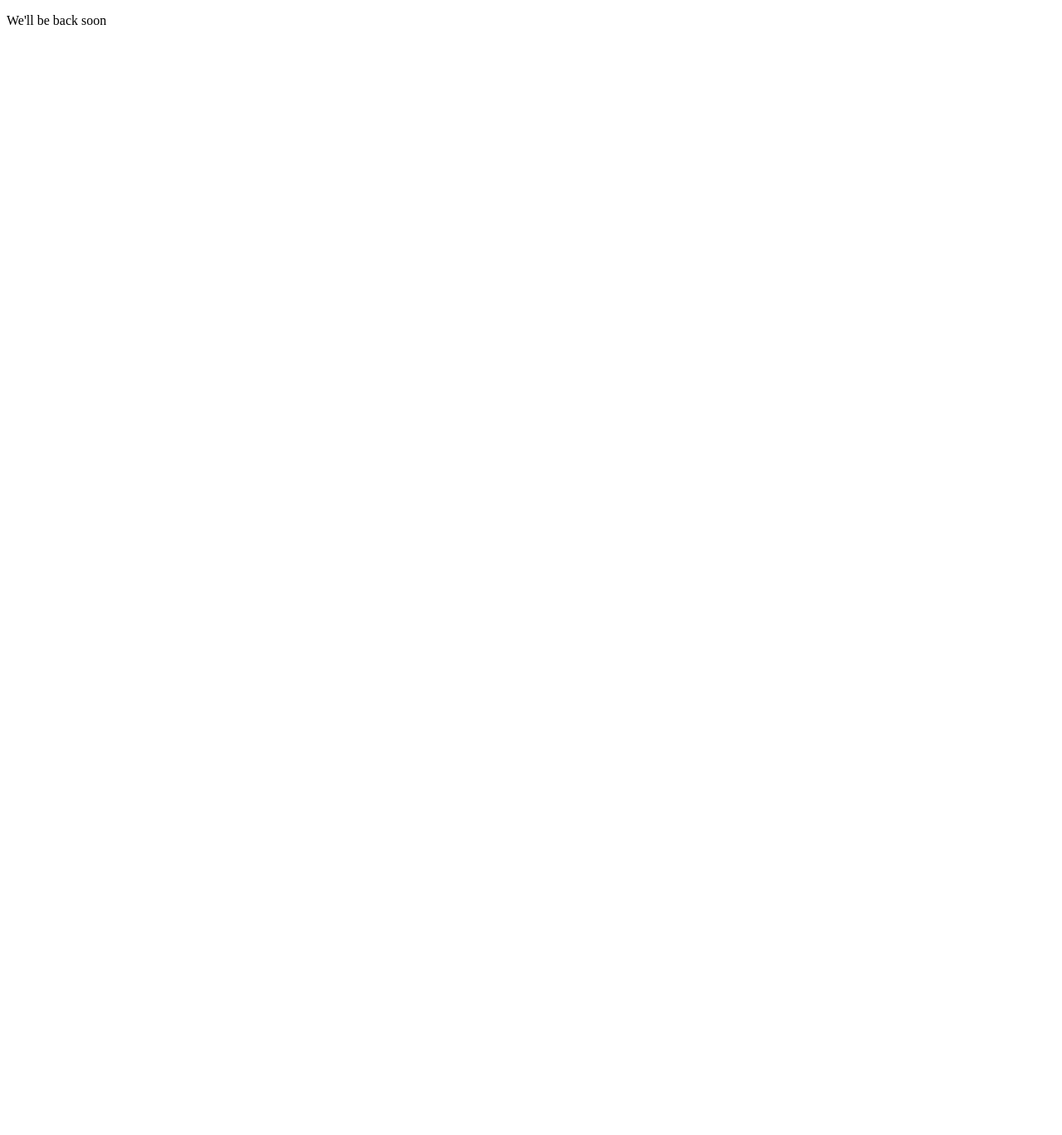
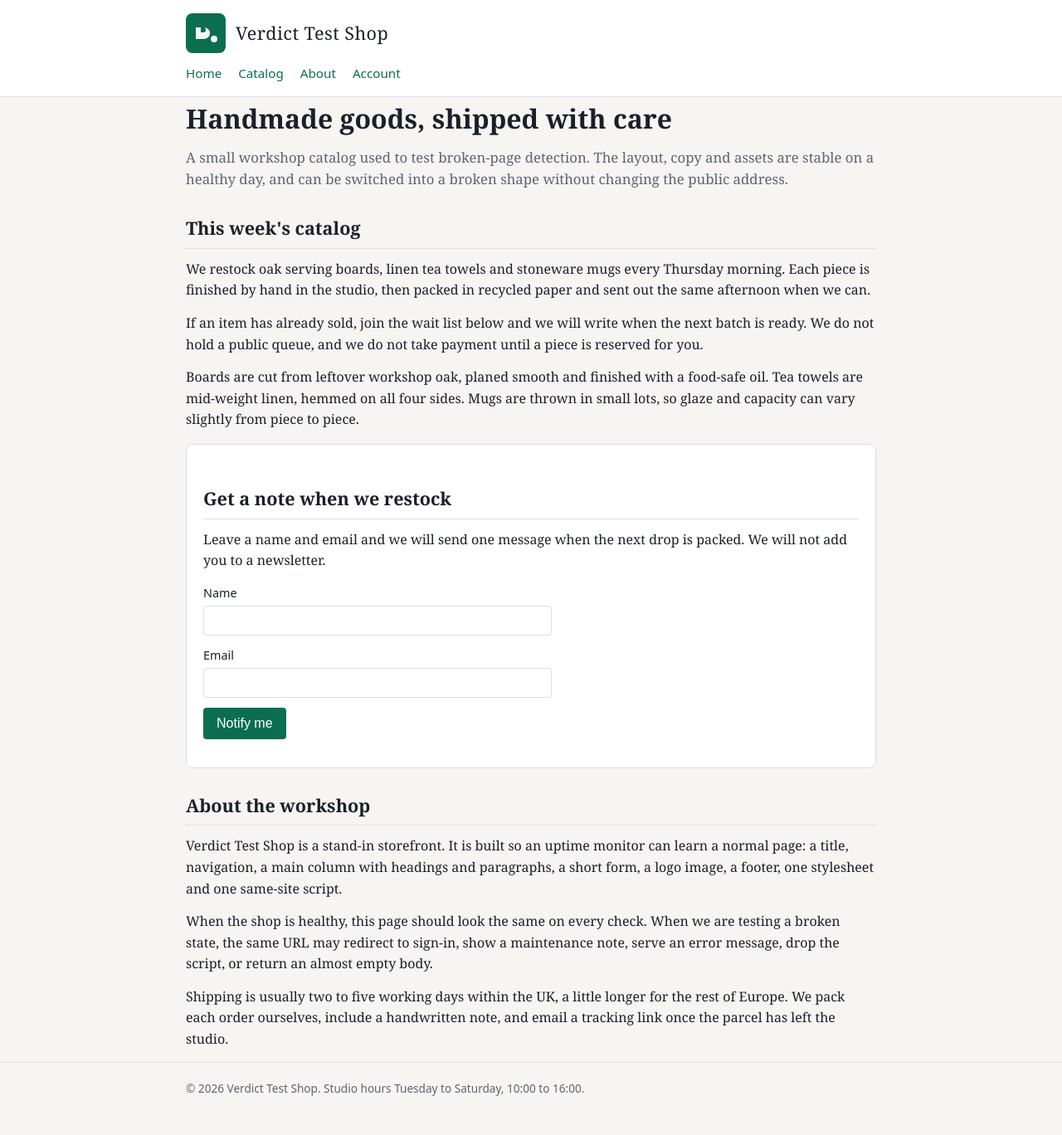
Before and after one commit to Pingara/Pingara.github.io, a plain HTML site: page index.html in a window 1280 px wide. Shown: the whole page at 83% size. Before the commit the page ends 800 px from the top, so only its background shows below. Drawn offline with Linux system fonts and the light colour scheme.

Commit message:
mode: healthy

```diff
--- a/index.html
+++ b/index.html
@@ -2,9 +2,62 @@
 <html lang="en">
 <head>
   <meta charset="utf-8">
-  <title>We'll be back soon</title>
+  <meta name="viewport" content="width=device-width, initial-scale=1">
+  <title>Verdict Test Shop</title>
+  <link rel="stylesheet" href="/style.css">
 </head>
 <body>
-  <p>We'll be back soon</p>
+  <header class="site">
+    <div class="wrap">
+      <div class="brand">
+        <img src="/logo.svg" width="48" height="48" alt="Verdict Test Shop logo">
+        <span class="name">Verdict Test Shop</span>
+      </div>
+      <nav>
+        <a href="/">Home</a>
+        <a href="/#catalog">Catalog</a>
+        <a href="/#about">About</a>
+        <a href="/login">Account</a>
+      </nav>
+    </div>
+  </header>
+  <main class="wrap">
+    <h1 class="page-title">Handmade goods, shipped with care</h1>
+    <p class="lede">A small workshop catalog used to test broken-page detection. The layout, copy and assets are stable on a healthy day, and can be switched into a broken shape without changing the public address.</p>
+
+    <section id="catalog">
+      <h2>This week's catalog</h2>
+      <p>We restock oak serving boards, linen tea towels and stoneware mugs every Thursday morning. Each piece is finished by hand in the studio, then packed in recycled paper and sent out the same afternoon when we can.</p>
+      <p>If an item has already sold, join the wait list below and we will write when the next batch is ready. We do not hold a public queue, and we do not take payment until a piece is reserved for you.</p>
+      <p>Boards are cut from leftover workshop oak, planed smooth and finished with a food-safe oil. Tea towels are mid-weight linen, hemmed on all four sides. Mugs are thrown in small lots, so glaze and capacity can vary slightly from piece to piece.</p>
+      <div class="card">
+        <h2>Get a note when we restock</h2>
+        <p>Leave a name and email and we will send one message when the next drop is packed. We will not add you to a newsletter.</p>
+        <form id="notify-form" action="/" method="post">
+          <label>Name
+            <input type="text" name="name" autocomplete="name" required>
+          </label>
+          <label>Email
+            <input type="email" name="email" autocomplete="email" required>
+          </label>
+          <button type="submit">Notify me</button>
+        </form>
+        <p id="form-note"></p>
+      </div>
+    </section>
+
+    <section id="about">
+      <h2>About the workshop</h2>
+      <p>Verdict Test Shop is a stand-in storefront. It is built so an uptime monitor can learn a normal page: a title, navigation, a main column with headings and paragraphs, a short form, a logo image, a footer, one stylesheet and one same-site script.</p>
+      <p>When the shop is healthy, this page should look the same on every check. When we are testing a broken state, the same URL may redirect to sign-in, show a maintenance note, serve an error message, drop the script, or return an almost empty body.</p>
+      <p>Shipping is usually two to five working days within the UK, a little longer for the rest of Europe. We pack each order ourselves, include a handwritten note, and email a tracking link once the parcel has left the studio.</p>
+    </section>
+  </main>
+  <footer>
+    <div class="wrap">
+      <p>&copy; <span id="year">2026</span> Verdict Test Shop. Studio hours Tuesday to Saturday, 10:00 to 16:00.</p>
+    </div>
+  </footer>
+  <script src="/app.js"></script>
 </body>
 </html>
```
